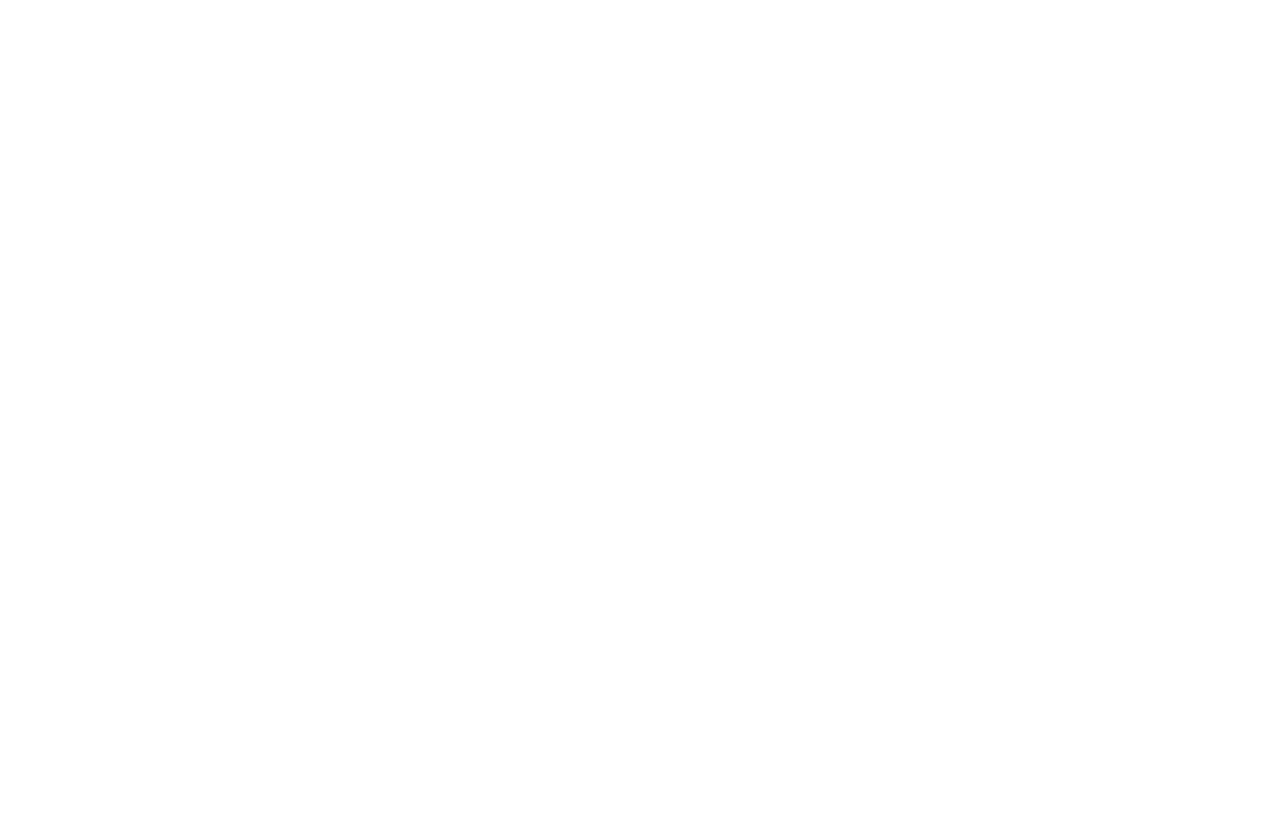
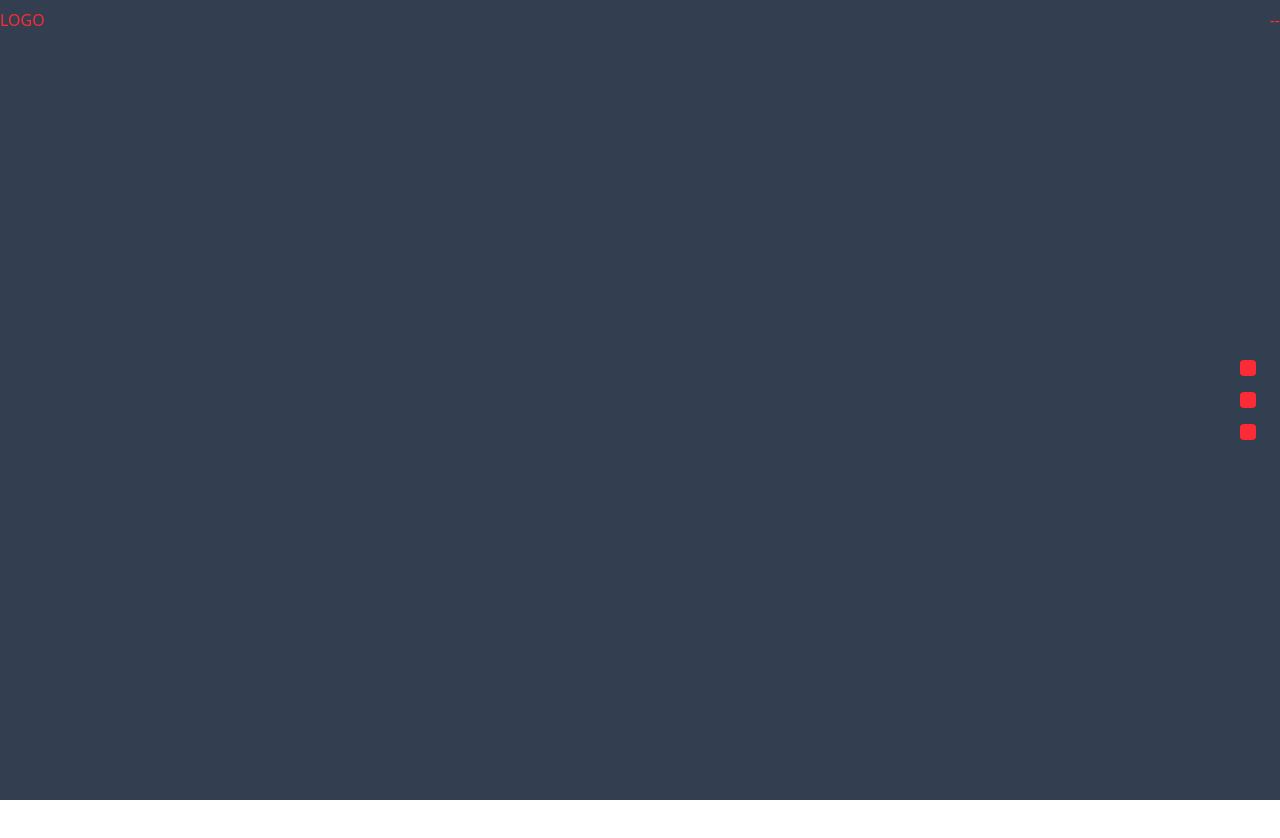
Before and after one commit to JoaoVictorVM/JoaoVictorMartins, a Next.js app: page / in a window 1280 px wide. Shown: the top 838 px of the page. Before the commit the page ends 800 px from the top, so only its background shows below. Built offline with nearby package versions, Linux system fonts and the light colour scheme.

Commit message:
Add estrutura inicial
Adiciona estrutura inicial do header e logica da troca de cor dos components

```diff
--- a/src/app/(public)/page.tsx
+++ b/src/app/(public)/page.tsx
@@ -1,10 +1,14 @@
+import Header from "@/components/layout/header";
 import HeroSection from "@/components/pages/home/hero-section";
+import AboutSection from "@/components/pages/home/about-section";
 
 export default function Home() {
     return (
         <main>
 
+            <Header />
             <HeroSection />
+            <AboutSection />
 
         </main>
     )
--- /dev/null
+++ b/src/components/layout/header.tsx
@@ -0,0 +1,41 @@
+"use client";
+import { use, useEffect, useState } from "react";
+import Squares from "./squares";
+
+export default function Header() {
+
+    const [activeSection, setActiveSection] = useState("hero");
+
+    useEffect(() => {
+        const sections = document.querySelectorAll("section");
+        const observer = new IntersectionObserver(
+            (entries) => {
+                entries.forEach((entry) => {
+                    if (entry.isIntersecting) {
+                        setActiveSection(entry.target.id);
+                    }
+                });
+            },
+            { threshold: 0.6 }
+        );
+        sections.forEach((section) => observer.observe(section));
+        return () => observer.disconnect();
+    }, []);
+
+    const colorMap: Record<string, { text: string; square: string }> = {
+        hero: { text: "text-red-500", square: "bg-red-500" },
+        about: { text: "text-blue-500", square: "bg-blue-500" },
+    };
+
+    const colors = colorMap[activeSection] || colorMap.hero;
+
+    return (
+        <>
+            <header className={`fixed top-0 left-0 w-full h-10 flex justify-between items-center px-8 z-50 transition-colors duration-500 ${colors.text}`}>
+                <h1>LOGO</h1>
+                <h1>--</h1>
+            </header>
+            <Squares colorClass={colors.square} />
+        </>
+  );
+}
--- /dev/null
+++ b/src/components/layout/squares.tsx
@@ -0,0 +1,13 @@
+interface SquaresProps {
+    colorClass: string;
+}
+
+export default function Squares({ colorClass }: SquaresProps) {
+    return (
+        <div className="fixed right-6 top-1/2 -translate-y-1/2 flex flex-col items-center gap-4 z-40">
+            <div className={`w-4 h-4 rounded-sm transition-colors duration-500 ${colorClass}`}></div>
+            <div className={`w-4 h-4 rounded-sm transition-colors duration-500 ${colorClass}`}></div>
+            <div className={`w-4 h-4 rounded-sm transition-colors duration-500 ${colorClass}`}></div>
+        </div>
+    );
+}
--- /dev/null
+++ b/src/components/pages/home/about-section.tsx
@@ -0,0 +1,6 @@
+export default function AboutSection() {
+    return (
+        <section id="about" className="{aboutSection} h-screen bg-[var(--color-light)] flex items-center justify-center">
+        </section>
+    )
+}
--- a/src/components/pages/home/hero-section.tsx
+++ b/src/components/pages/home/hero-section.tsx
@@ -1,6 +1,6 @@
 export default function HeroSection() {
     return (
-        <section className="{heroSection}">
+        <section id="hero" className="{heroSection} h-screen bg-[var(--color-primary)] flex items-center justify-center">
 
         </section>
     )
--- a/src/styles/global/variables.css
+++ b/src/styles/global/variables.css
@@ -0,0 +1,5 @@
+:root {
+    --color-primary: #333E50;
+    --color-highlight: #5C6E6E;
+    --color-light: #FFFFFF;
+}
```
